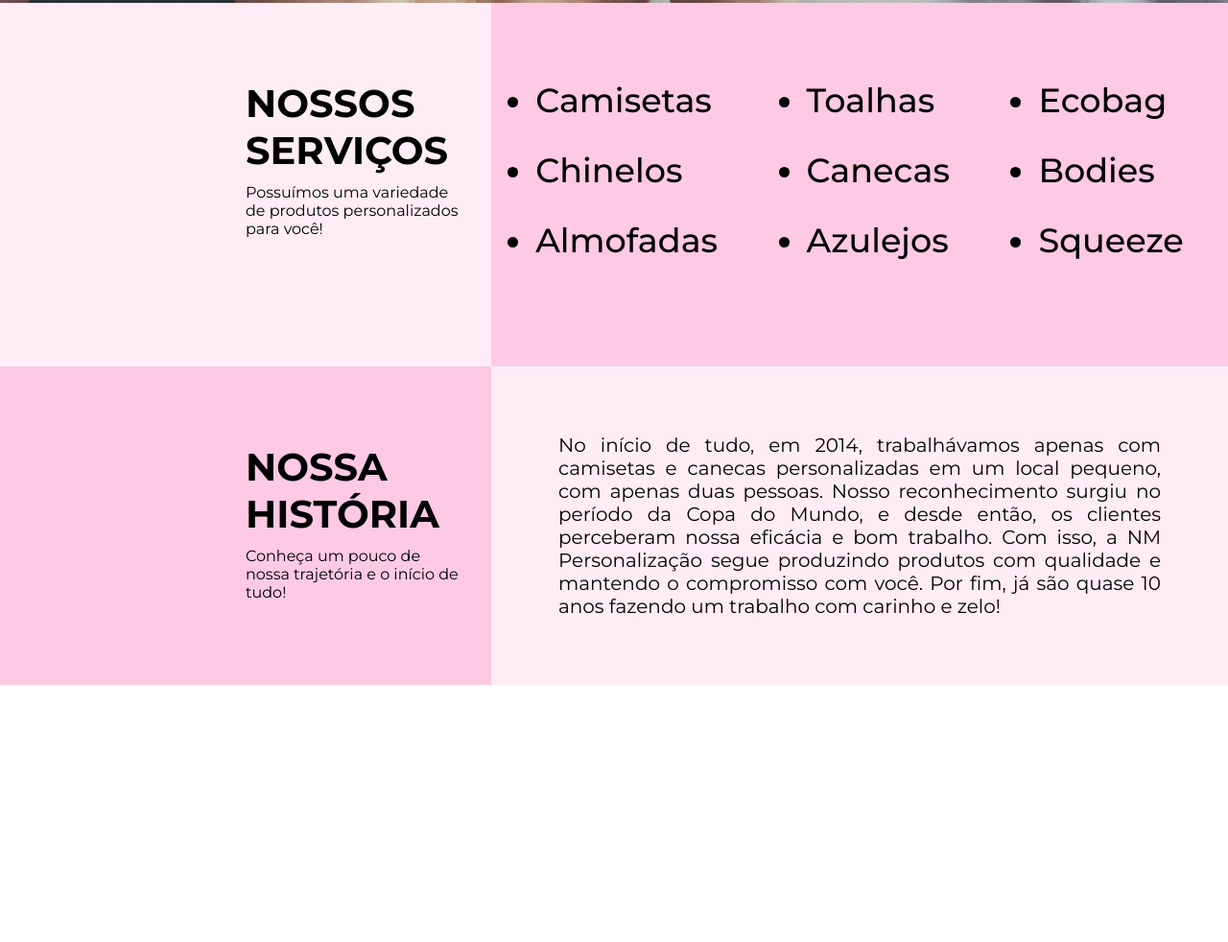
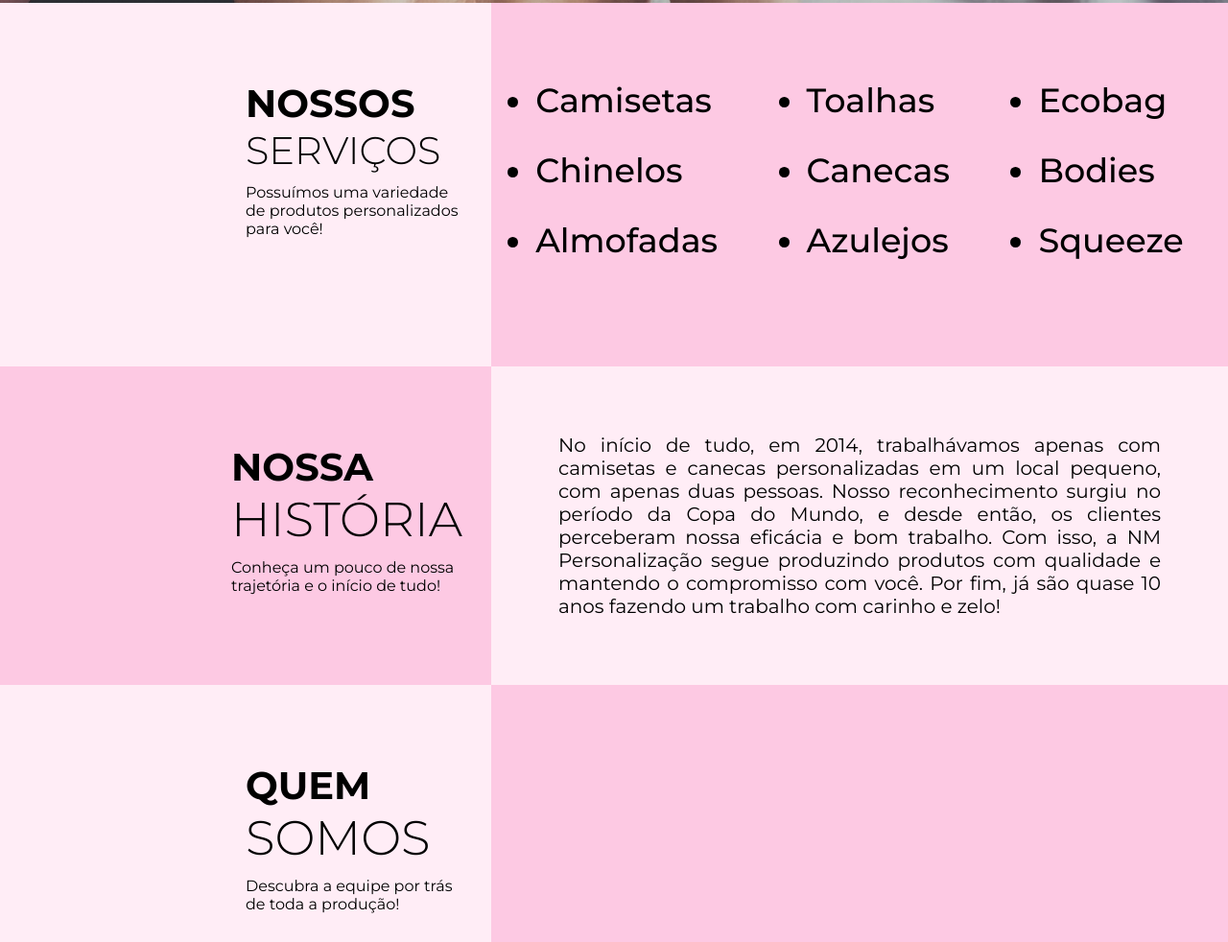
Before and after one commit to gabrielrosa09/NM_Personalizacao, a plain HTML site: page index.html in a window 1280 px wide. Shown: the part 586-1568 px from the top of the page at 96% size. Before the commit the page ends 1300 px from the top, so only its background shows below. Drawn offline with Linux system fonts and the light colour scheme.

Commit message:
UPDATE index e css

```diff
--- a/index.html
+++ b/index.html
@@ -80,5 +80,20 @@
             </p>
         </div>
     </section>
+
+    <section class="background-quem-somos">
+        <div class="lado-esquerdo-quem-somos">
+            <div class="quem-somos-le"></div>
+            <div class="quem-somos-ld">
+                <h2>QUEM</h2>
+                <h1>SOMOS</h1>
+                <p>Descubra a equipe por trás de toda a produção!</p>
+            </div>
+        </div>
+        <div class="lado-direito-quem-somos">
+        </div>
+    </section>
+
+
 </body>
 </html>
--- a/styles/style.css
+++ b/styles/style.css
@@ -103,6 +103,7 @@ nav {
 
 .content-lado-direito h1 {
     font-size: 40px;
+    font-weight: 300;
 }
 
 .content-lado-direito p {
@@ -153,7 +154,8 @@ nav {
 }
 
 .hist-lado-direito h1 {
-    font-size: 40px;
+    font-size: 50px;
+    font-weight: 300;
 }
 
 .hist-lado-direito p {
@@ -170,3 +172,42 @@ nav {
     font-size: 20px;
     text-align: justify;
 }
+
+.background-quem-somos {
+    display: flex;
+    font-family: 'Montserrat', sans-serif;
+}
+
+.lado-esquerdo-quem-somos {
+    width: 40%;
+    background-color: rgb(255, 237, 246);
+    display: flex;
+}
+
+.quem-somos-le {
+    width: 50%;
+}
+
+.quem-somos-ld {
+    width: 50%;
+    padding: 30px;
+}
+
+.quem-somos-ld h1 {
+    font-size: 50px;
+    font-weight: 300;
+}
+
+.quem-somos-ld h2 {
+    padding-top: 50px;
+    font-size: 40px;
+}
+
+.quem-somos-ld p {
+    padding-top: 10px;
+}
+
+.lado-direito-quem-somos {
+    width: 60%;
+    background-color: rgb(253, 201, 227);
+}
```
